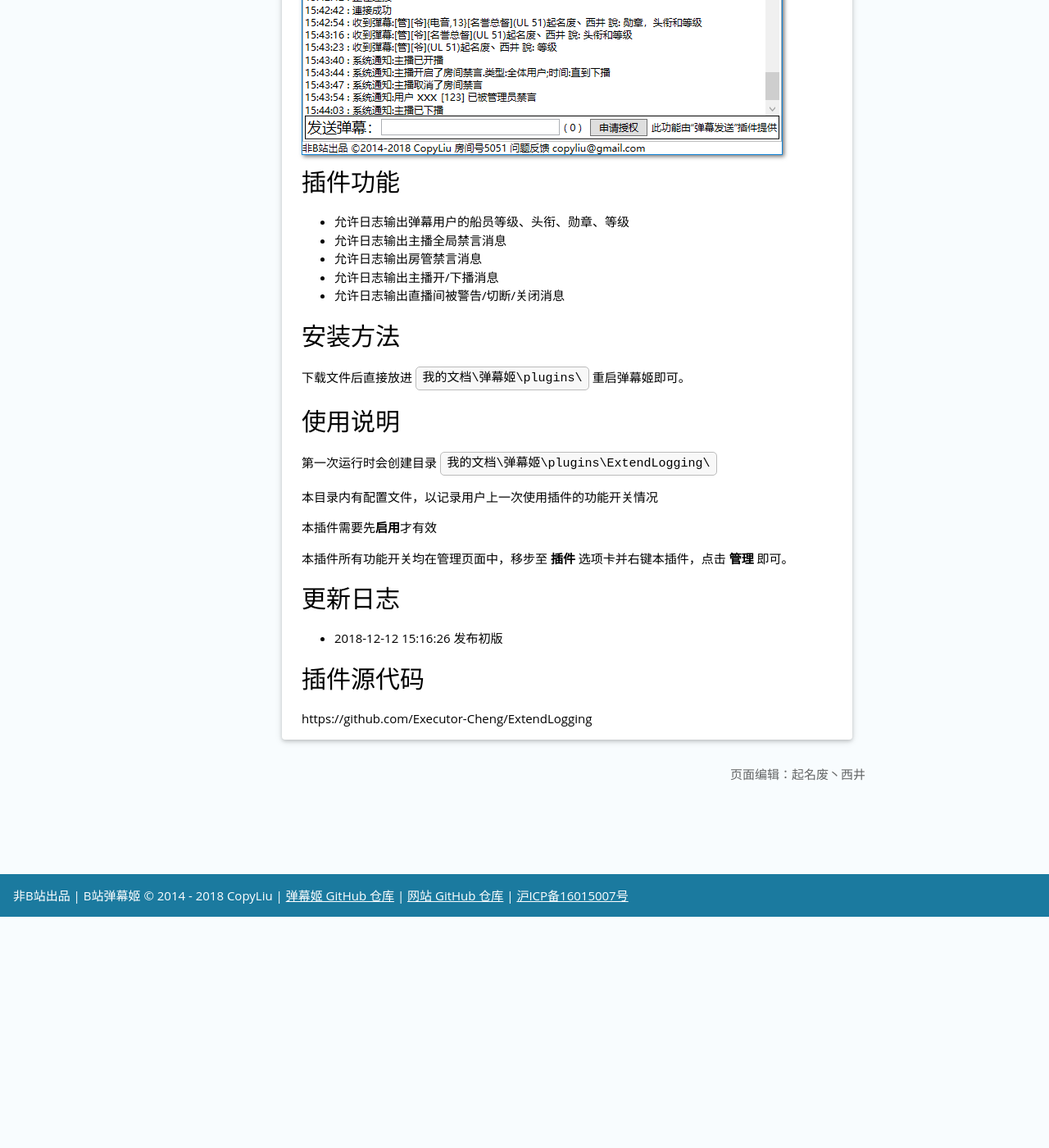
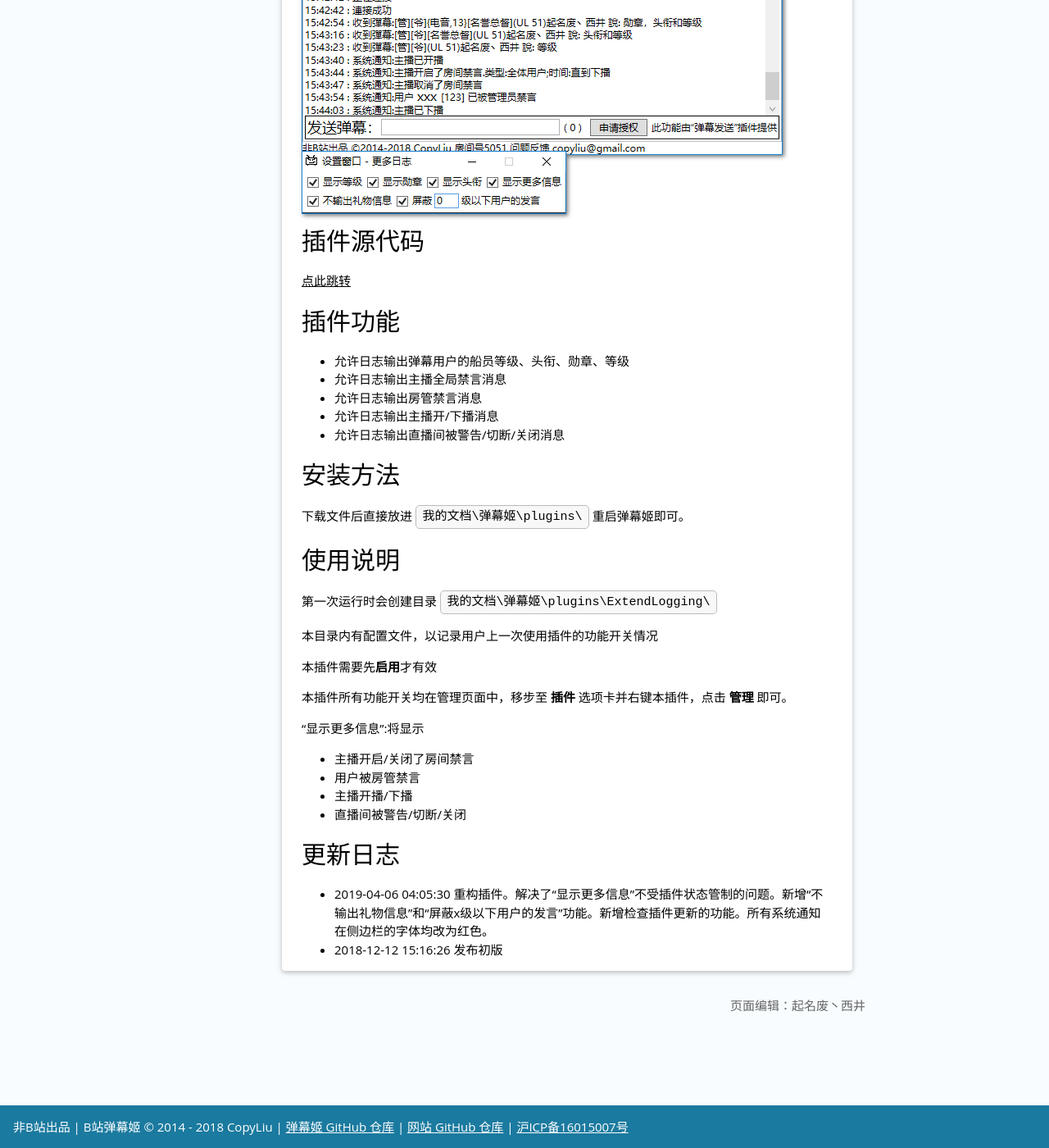
Before and after one commit to Bililive/www.danmuji.org, a Jekyll site: the page built from _plugin/ExtendLogging.md, in a window 1280 px wide and 1400 px high, scrolled down 636 px. Shown: the whole window at 82% size. Built offline with Jekyll 4.4.1, drawn with Linux system fonts in a browser that asks for light colours; before the commit the page ends 1754 px from its top, so only the background shows below that; some of the changed text lies outside the part shown.

Commit message:
更新更多日志插件至1.1.0
重构插件。解决了“显示更多信息”不受插件状态管制的问题。新增“不输出礼物信息”和“屏蔽x级以下用户的发言”功能。新增检查插件更新的功能。所有系统通知在侧边栏的字体均改为红色。

```diff
--- a/_plugin/ExtendLogging.md
+++ b/_plugin/ExtendLogging.md
@@ -4,11 +4,11 @@ title: 更多日志
 auther: 起名废丶西井
 plugin_author: 起名废丶西井
 plugin_name: 更多日志
-plugin_desc: 更详细的日志记录
-plugin_version: 1.0.0
-plugin_update_datetime: 2018-12-12 15:16:26 +0800
+plugin_desc: 管理弹幕姬日志输出行为
+plugin_version: 1.1.0
+plugin_update_datetime: 2019-04-06 04:05:30 +0800
 plugin_update_desc: |-
-  发布初版
+  重构插件。解决了“显示更多信息”不受插件状态管制的问题。新增“不输出礼物信息”和“屏蔽x级以下用户的发言”功能。新增检查插件更新的功能。所有系统通知在侧边栏的字体均改为红色。
 plugin_dllink: /resource/ExtendLogging/ExtendLogging.zip
 plugin_dlnote: 只在弹幕姬官网提供下载,请勿转载
 ---
@@ -17,9 +17,14 @@ plugin_dlnote: 只在弹幕姬官网提供下载,请勿转载
 
 **※本插件依赖.NET Framework 4.5.2框架,若你的计算机中缺少此框架,可能会导致插件无法正常工作※**
 
-插件界面
+插件效果、界面
 ---
-<img class="shadow" src="https://www.danmuji.cn/resource/ExtendLogging/preview.png" alt="插件界面" />
+<img class="shadow" src="https://www.danmuji.cn/resource/ExtendLogging/preview.png" alt="插件效果" />
+<img class="shadow" src="https://www.danmuji.cn/resource/ExtendLogging/preview2.png" alt="插件界面" />
+
+插件源代码
+---
+[点此跳转](https://github.com/Executor-Cheng/ExtendLogging)
 
 插件功能
 ---
@@ -44,10 +49,13 @@ plugin_dlnote: 只在弹幕姬官网提供下载,请勿转载
 
 本插件所有功能开关均在管理页面中，移步至 **插件** 选项卡并右键本插件，点击 **管理** 即可。
 
+“显示更多信息”:将显示
+- 主播开启/关闭了房间禁言
+- 用户被房管禁言
+- 主播开播/下播
+- 直播间被警告/切断/关闭
+
 更新日志
 ---
+- 2019-04-06 04:05:30 重构插件。解决了“显示更多信息”不受插件状态管制的问题。新增“不输出礼物信息”和“屏蔽x级以下用户的发言”功能。新增检查插件更新的功能。所有系统通知在侧边栏的字体均改为红色。
 - 2018-12-12 15:16:26 发布初版
-
-插件源代码
----
-https://github.com/Executor-Cheng/ExtendLogging
```
Also changed, not shown: resource/ExtendLogging/preview2.png (added), 2 other files.
